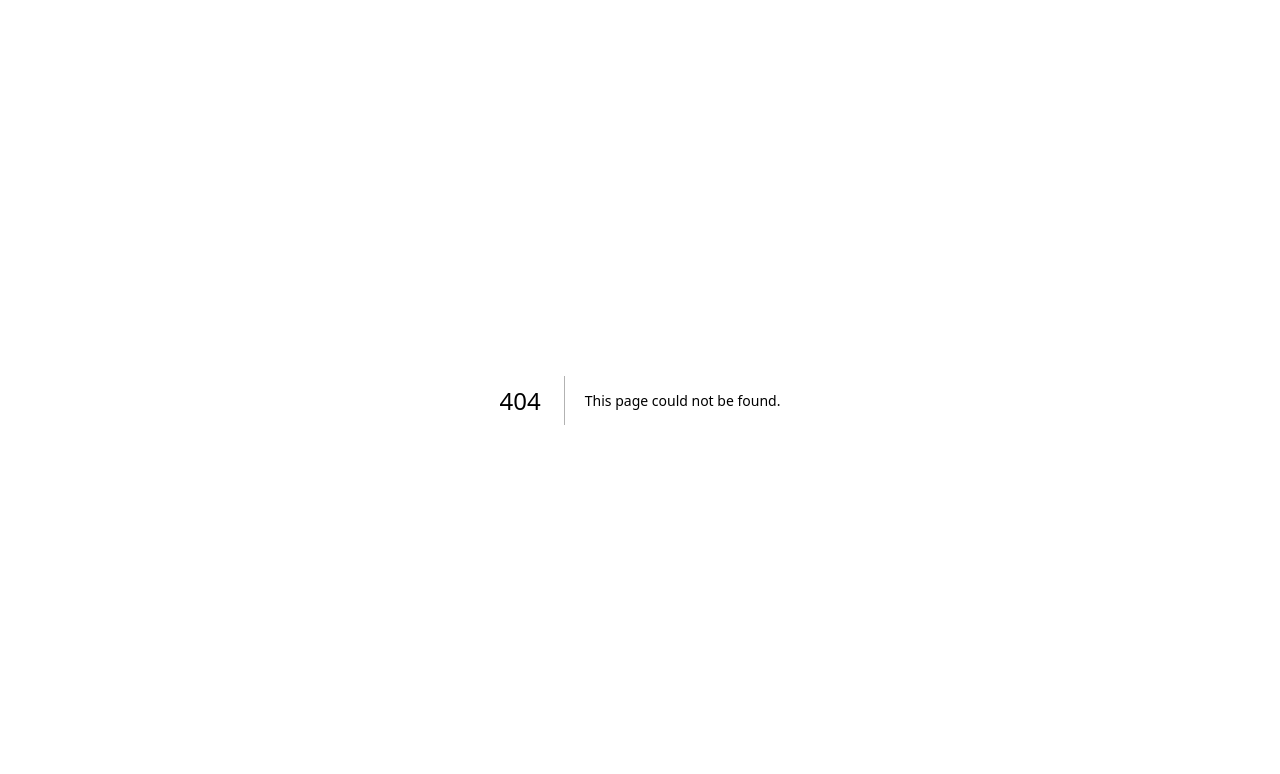
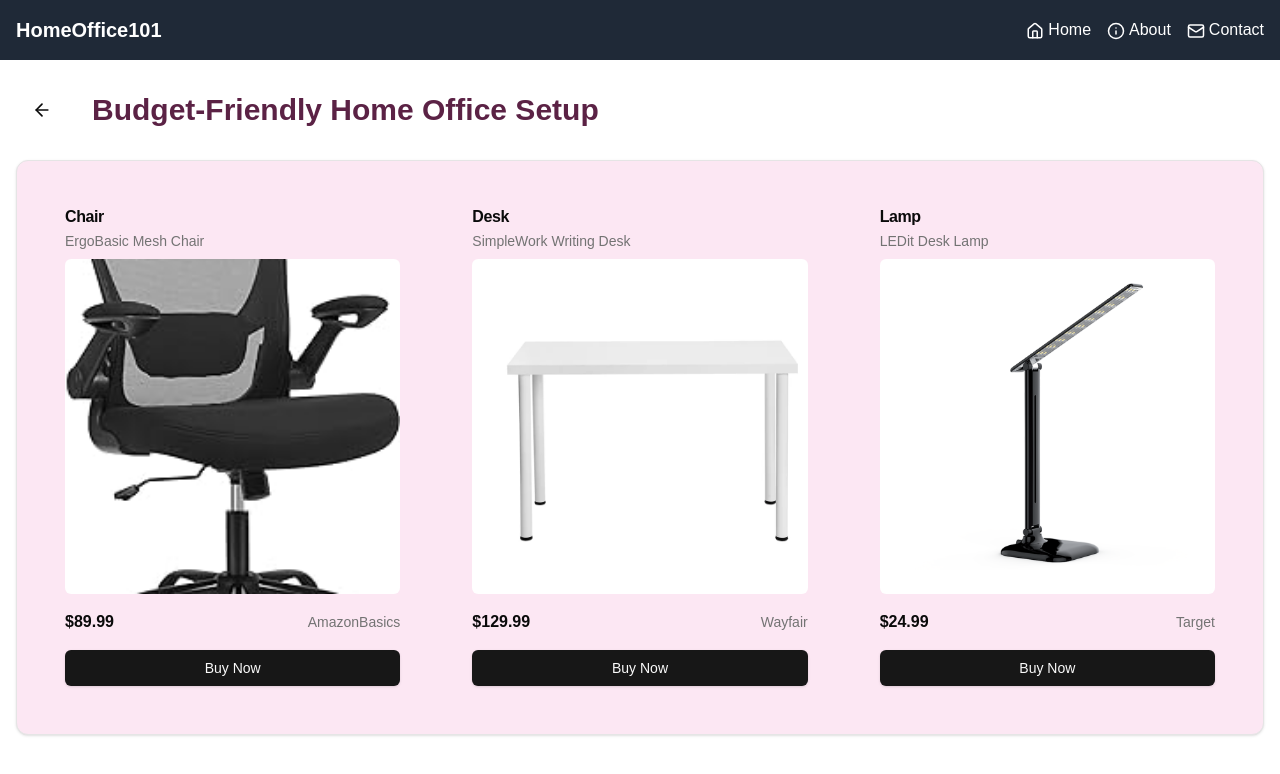
Before and after one commit to vincenzocassaro/homeoffice, a Next.js app: page /details/Budget-Friendly in a window 1280 px wide. Before the commit this address had no page. Shown: the top 774 px of the page. Built offline with nearby package versions, Linux system fonts and the light colour scheme.

Commit message:
fix from branch

```diff
--- /dev/null
+++ b/src/app/details/[category]/page.js
@@ -0,0 +1,4 @@
+import { SetupDetailComponent } from "@/components/setup-detail";
+export default function SetupDetailPage({ params }) {
+  return <SetupDetailComponent category={decodeURIComponent(params.category)} />;
+}
--- a/src/app/globals.css
+++ b/src/app/globals.css
@@ -76,3 +76,24 @@ body {
     @apply bg-background text-foreground;
   }
 }
+
+.title {
+  text-decoration: none;
+  position: relative;
+  display: inline-block;
+}
+.title::after {
+  content: '';
+  position: absolute;
+  width: 0;
+  height: 2px;
+  display: block;
+  margin-top: 5px;
+  right: 0;
+  background: currentColor;
+  transition: width 0.4s ease, right 0.4s ease;
+}
+.title:hover::after {
+  width: 100%;
+  right: 0;
+}
--- a/src/app/layout.js
+++ b/src/app/layout.js
@@ -13,8 +13,8 @@ const geistMono = localFont({
 });
 
 export const metadata = {
-  title: "Create Next App",
-  description: "Generated by create next app",
+  title: "Home Office 101",
+  description: "The best home office setup guide",
 };
 
 export default function RootLayout({ children }) {
--- a/src/components/home-office-setups.jsx
+++ b/src/components/home-office-setups.jsx
@@ -10,6 +10,7 @@ import {
 import { Button } from "@/components/ui/button";
 import { Input } from "@/components/ui/input";
 import { Github, Linkedin, Twitter } from "lucide-react";
+import Link from "next/link";
 
 export function HomeOfficeSetupsComponent() {
   const setups = [
@@ -162,9 +163,13 @@ export function HomeOfficeSetupsComponent() {
             key={index}
             className={`mb-12 p-6 rounded-lg ${setup.color}`}
           >
-            <h3 className={`text-2xl font-semibold mb-6 ${setup.title_color}`}>
-              {setup.category}
-            </h3>
+            <Link
+              className={`text-2xl font-semibold mb-8 ${setup.title_color} relative group`}
+              href={`/details/${encodeURIComponent(setup.category)}`}
+            >
+              <h3 className="mb-2 inline-block">{setup.category}</h3>
+              <span className="absolute bottom-0 left-0 w-full h-0.5 bg-current transform scale-x-0 transition-transform duration-300 origin-left group-hover:scale-x-100"></span>
+            </Link>
             <div className="grid grid-cols-1 md:grid-cols-2 lg:grid-cols-3 gap-6">
               {setup.items.map((item, itemIndex) => (
                 <Card key={itemIndex} className="bg-white">
--- /dev/null
+++ b/src/components/setup-detail.jsx
@@ -0,0 +1,185 @@
+"use client";
+
+import {
+    Card,
+    CardContent,
+    CardDescription,
+    CardHeader,
+    CardTitle,
+  } from "@/components/ui/card";
+import { Button } from "@/components/ui/button";
+import Link from "next/link";
+import { ArrowLeft, Home, Info, Mail } from "lucide-react";
+
+export function SetupDetailComponent({ category }) {
+    const setups = [
+        {
+          category: "Budget-Friendly",
+          color: "bg-pink-100",
+          title_color: "text-[#5b2245]",
+          items: [
+            {
+              type: "Chair",
+              name: "ErgoBasic Mesh Chair",
+              price: "$89.99",
+              vendor: "AmazonBasics",
+              image: "/ergobasic.jpg?height=100&width=100",
+            },
+            {
+              type: "Desk",
+              name: "SimpleWork Writing Desk",
+              price: "$129.99",
+              vendor: "Wayfair",
+              image: "/simplework.webp?height=100&width=100",
+            },
+            {
+              type: "Lamp",
+              name: "LEDit Desk Lamp",
+              price: "$24.99",
+              vendor: "Target",
+              image: "/ledit.png?height=100&width=100",
+            },
+          ],
+        },
+        {
+          category: "Mid-Range",
+          color: "bg-blue-100",
+          title_color: "text-[#1a3e72]",
+          items: [
+            {
+              type: "Chair",
+              name: "Steelcase Series 1",
+              price: "$415.00",
+              vendor: "Steelcase",
+              image: "/steelcase.jpg?height=100&width=100",
+            },
+            {
+              type: "Desk",
+              name: "Jarvis Standing Desk",
+              price: "$569.00",
+              vendor: "Fully",
+              image: "/jarvis.avif?height=100&width=100",
+            },
+            {
+              type: "Lamp",
+              name: "BenQ e-Reading LED Lamp",
+              price: "$199.99",
+              vendor: "BenQ",
+              image: "/benq.jpg?height=100&width=100",
+            },
+          ],
+        },
+        {
+          category: "Premium",
+          color: "bg-green-100",
+          title_color: "text-[#22543d]",
+          items: [
+            {
+              type: "Chair",
+              name: "Herman Miller Aeron",
+              price: "$1,395.00",
+              vendor: "Herman Miller",
+              image: "/aeron.webp?height=100&width=100",
+            },
+            {
+              type: "Desk",
+              name: "Uplift V2 4-Leg Desk",
+              price: "$1,299.00",
+              vendor: "Uplift Desk",
+              image: "/uplift.jpg?height=100&width=100",
+            },
+            {
+              type: "Lamp",
+              name: "Dyson Lightcycle Morph",
+              price: "$649.99",
+              vendor: "Dyson",
+              image: "/lightcycle.webp?height=100&width=100",
+            },
+          ],
+        },
+        {
+          category: "Ikea",
+          color: "bg-gradient-to-r from-[#0058AB] to-[#FFDA1A]",
+          title_color: "text-[#FFFFFF]",
+          items: [
+            {
+              type: "Chair",
+              name: "MARKUS Office Chair",
+              price: "$229.00",
+              vendor: "Ikea",
+              image: "/markus.jpeg?height=100&width=100",
+            },
+            {
+              type: "Desk",
+              name: "BEKANT Desk",
+              price: "$249.00",
+              vendor: "Ikea",
+              image: "/bekant.jpg?height=100&width=100",
+            },
+            {
+              type: "Lamp",
+              name: "FORSÅ Work Lamp",
+              price: "$29.99",
+              vendor: "Ikea",
+              image: "/forsa.avif?height=100&width=100",
+            },
+          ],
+        },
+      ];
+  const setup = setups.find(s => s.category === category);
+  if (!setup) {
+    return <div>Category not found</div>;
+  }
+  return (
+    <div className="min-h-screen flex flex-col">
+      <nav className="bg-gray-800 text-white p-4">
+        <div className="container mx-auto flex justify-between items-center">
+          <Link href="/" className="text-xl font-bold">HomeOffice101</Link>
+          <div className="space-x-4">
+            <Link href="/" className="hover:text-gray-300"><Home className="inline-block mr-1" size={18} />Home</Link>
+            <Link href="/about" className="hover:text-gray-300"><Info className="inline-block mr-1" size={18} />About</Link>
+            <Link href="/contact" className="hover:text-gray-300"><Mail className="inline-block mr-1" size={18} />Contact</Link>
+          </div>
+        </div>
+      </nav>
+      <main className="flex-grow container mx-auto px-4 py-8">
+        <div className="flex items-center mb-8">
+          <Link href="/">
+            <Button variant="ghost" className="mr-4">
+              <ArrowLeft className="mr-2" size={20} />
+            </Button>
+          </Link>
+          <h1 className={`text-3xl font-bold ${setup.title_color}`}>{category} Home Office Setup</h1>
+        </div>
+        <Card className={`${setup.color} p-6`}>
+          <div className="grid grid-cols-1 md:grid-cols-2 lg:grid-cols-3 gap-6">
+            {setup.items.map((item, index) => (
+              <div key={index} className="flex flex-col">
+                <CardHeader className="pb-2">
+                  <CardTitle>{item.type}</CardTitle>
+                  <CardDescription>{item.name}</CardDescription>
+                </CardHeader>
+                <CardContent className="flex-grow">
+                  <div className="aspect-square relative mb-4">
+                    <img
+                      src={item.image}
+                      alt={item.name}
+                      className="object-cover rounded-md"
+                      style={{ width: "100%", height: "100%" }}
+                    />
+                  </div>
+                  <div className="flex justify-between items-center mb-4">
+                    <span className="font-semibold">{item.price}</span>
+                    <span className="text-sm text-muted-foreground">{item.vendor}</span>
+                  </div>
+                  <p className="text-sm mb-4">{item.description}</p>
+                  <Button className="w-full mt-auto">Buy Now</Button>
+                </CardContent>
+              </div>
+            ))}
+          </div>
+        </Card>
+      </main>
+    </div>
+  );
+}
```
